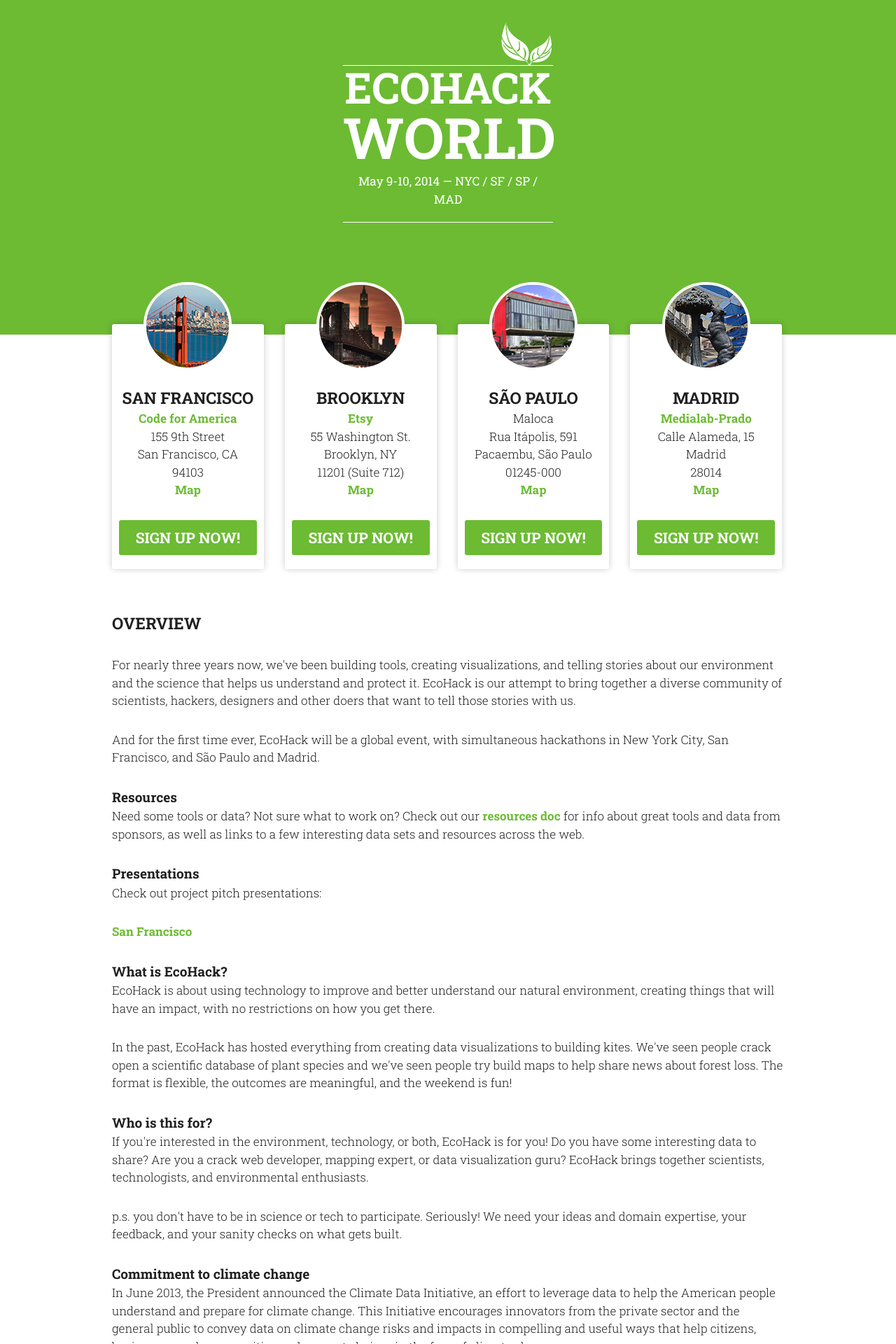
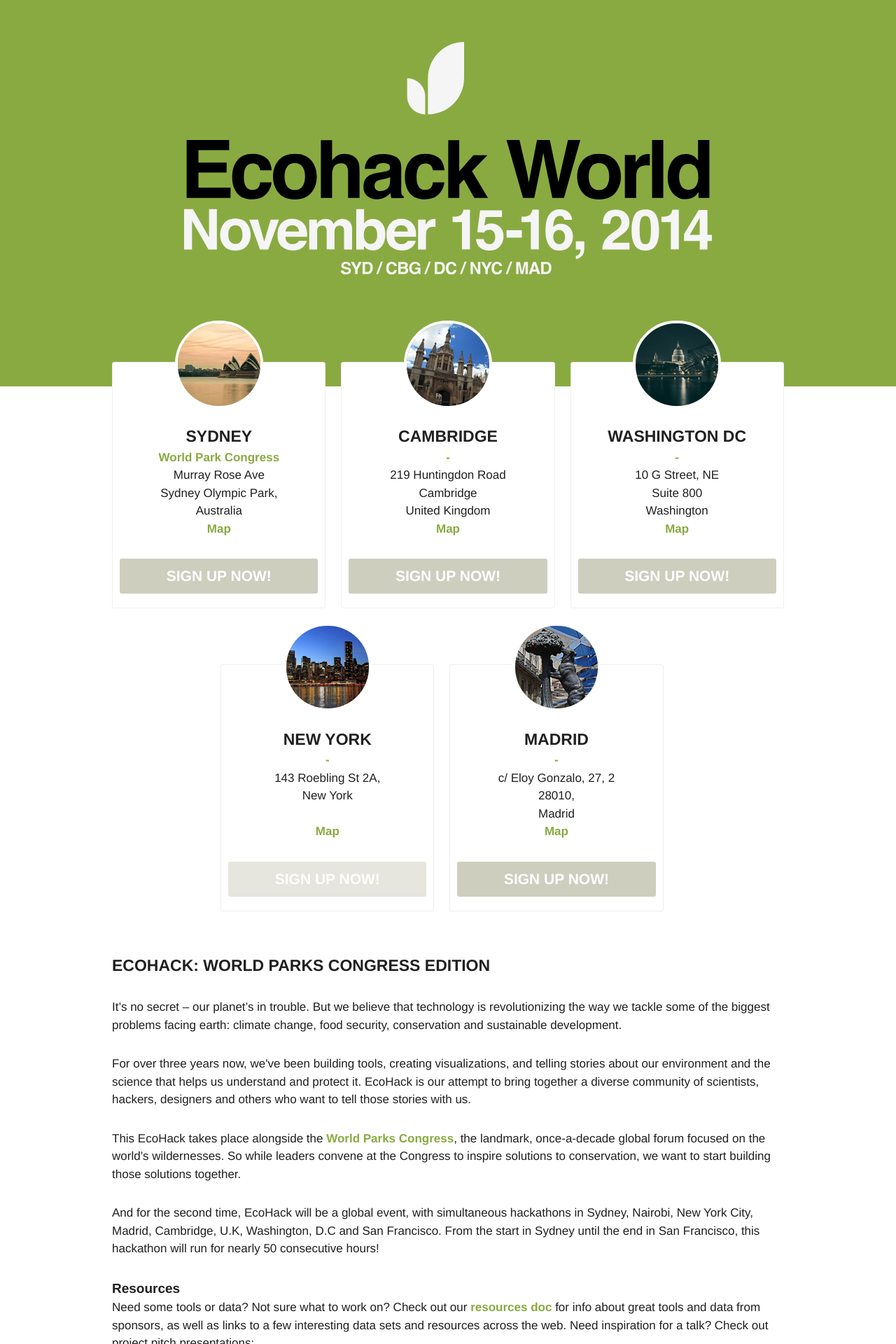
Before and after one commit to EcoHack/ecohack.github.io, a Jekyll site: the page built from index.html, in a window 1280 px wide. Shown: the top 1920 px of the page at 70% size. Built offline with Jekyll 4.4.1, drawn with Linux system fonts in a browser that asks for light colours; some of the changed text lies outside the part shown.

Commit message:
nov 2014

```diff
--- a/_layouts/default.html
+++ b/_layouts/default.html
@@ -13,11 +13,15 @@
     <div class="site {{ page.lang }}">
       <header class="header">
         <div class="inner">
-          <h1 class="site-title"><a href="{{ site.baseurl}}">ECOHACK<strong>WORLD</strong></a></h1>
-          <p class="date">
-            {{ page.may }} 9-10, 2014 &mdash; NYC <span>/</span> SF <span>/</span> SP <span>/</span> MAD
+          <h1 class="site-title">
+            <a href="{{ site.baseurl}}">
+              <img src="{{ site.baseurl}}/img/ecohack-header.svg" alt="">
+            </a>
+          </h1>
+          <!-- <p class="date">
+            {{ page.may }} 15-16, 2014 <br> SYD <span>/</span> CBG <span>/</span> DC <span>/</span> NYC <span>/</span> MAD
             <a href="#submit" class="submit">{{ page.submit }}</a>
-          </p>
+          </p> -->
         </div>
       </header>
 
@@ -29,16 +33,16 @@
             <h2 class="section-header">{{ page.sponsors }}</h2>
             <p>
               <a href="http://www.wri.org/" target="_blank" class="logo"><img src="{{ site.baseurl}}/img/wri.png" alt="wri" /></a>
+              <a href="http://www.mapbox.com/" target="_blank" class="logo"><img src="{{ site.baseurl}}/img/mapbox.png" alt="mapbox" /></a>
             </p>
 	    <p>
-	     <a href="http://www.digitalglobe.com/" target="_blank" class="logo"><img src="{{ site.baseurl}}/img/digitalglobe.png" alt="digital globe" /></a>
-             <a href="http://www.ridescoutapp.com" target="_blank" class="logo"><img src="{{ site.baseurl}}/img/ridescout.png" alt="ridescout app" /></a>
+	           <!-- <a href="http://www.digitalglobe.com/" target="_blank" class="logo"><img src="{{ site.baseurl}}/img/digitalglobe.png" alt="digital globe" /></a>
+             <a href="http://www.ridescoutapp.com" target="_blank" class="logo"><img src="{{ site.baseurl}}/img/ridescout.png" alt="ridescout app" /></a> -->
 	    </p>
               <p>
-              <a href="http://www.mapbox.com/" target="_blank" class="logo"><img src="{{ site.baseurl}}/img/mapbox.png" alt="mapbox" /></a>
-              <a href="http://www.amigocloud.com" target="_blank" class="logo"><img src="{{ site.baseurl}}/img/amigocloud.png" alt="amigocloud" /></a>
+              <!-- <a href="http://www.amigocloud.com" target="_blank" class="logo"><img src="{{ site.baseurl}}/img/amigocloud.png" alt="amigocloud" /></a>
               <a href="http://www.forecast.io" target="_blank" class="logo"><img src="{{ site.baseurl}}/img/darksky.png" alt="dark sky company" /></a>
-              <a href="http://tecnilogica.com/en" target="_blank" class="logo"><img src="{{ site.baseurl}}/img/tecnilogica.png" alt="tecnilogica" /></a>
+              <a href="http://tecnilogica.com/en" target="_blank" class="logo"><img src="{{ site.baseurl}}/img/tecnilogica.png" alt="tecnilogica" /></a> -->
             </p>
 
             <p>{{ page.write }} <a href="mailto:info@ecohacksf.org">info@ecohacksf.org</a>.</p>
@@ -47,8 +51,10 @@
           <hr />
           <div class="section">
             <h2 class="section-header">{{ page.partners }}</h2>
-            <p><a href="http://gif.berkeley.edu" target="_blank" class="logo"><img src="{{ site.baseurl}}/img/gif.png" alt="gif" /></a>
-              <a href="http://www.ccsfgis.org/" target="_blank" class="logo"><img src="{{ site.baseurl}}/img/GISEC.png" alt="gisec" /></a></p>
+            <p>
+              <a href="http://www.unep-wcmc.org/" target="_blank" class="logo"><img src="{{ site.baseurl}}/img/logo-unep.png" alt="UNEP-WCMC" /></a>
+              <a href="http://www.developmentseed.org/" target="_blank" class="logo"><img src="{{ site.baseurl}}/img/logo-dev.png" alt="development seed" /></a>
+            </p>
           </div>
 
           <hr />
@@ -58,7 +64,8 @@
               <a href="http://publiclaboratory.org/" target="_blank" class="logo"><img src="{{ site.baseurl}}/img/public-lab-logo-small.png" alt="public-lab" /></a>
               <a href="http://datalab.wri.org" target="_blank" class="logo"><img src="{{ site.baseurl}}/img/datalab_logo_small_nowri.png" alt="datalab" /></a>
               <a href="http://cartodb.com" target="_blank" class="logo"><img src="{{ site.baseurl}}/img/cartodb.png" alt="cartodb" /></a>
-              <a href="http://ecolab.oeco.org.br/" target="_blank" class="logo"><img src="{{ site.baseurl}}/img/ecolab.png" alt="ecolab" /></a>
+              <a href="http://www.vizzuality.com/" target="_blank" class="logo"><img src="{{ site.baseurl }}/img/logo-viz.png" alt="vizzuality"></a>
+              <!-- <a href="http://ecolab.oeco.org.br/" target="_blank" class="logo"><img src="{{ site.baseurl}}/img/ecolab.png" alt="ecolab" /></a> -->
             </p>
           </div>
         </div>
--- a/index.html
+++ b/index.html
@@ -1,7 +1,7 @@
 ---
 layout: default
-title: EcoHack 2014 &mdash; May 9-10, 2014 &mdash; NYC / SF / SP / MAD
-may: May
+title: EcoHack 2014 &mdash; November 15-16, 2014 &mdash; NYC / SF / SP / MAD
+may: November
 sponsors: Sponsors
 write: If you or your company want to sponsor EcoHack, please write to
 partners: Partners
@@ -16,93 +16,128 @@
   <div class="inner">
     <div class="section">
       <div class="columns cities">
-        <div class="column four block">
-          <div class="round"><img src="{{ site.baseurl}}/img/sf.png" alt="San Francisco" /></div>
+
+        <div class="column three block">
+          <div class="round"><img src="{{ site.baseurl}}/img/sydney.png" alt="San Francisco" /></div>
           <p>
-            <strong class="section-header">San Francisco</strong>
-            <span><a href="http://www.codeforamerica.org" target=_blank>Code for America</a></span>
-            155 9th Street<br />
-            San Francisco, CA<br />
-            94103<br />
-            <a href="https://www.google.com/maps/place/155+9th+St/@37.7756408,-122.4136494,17z" target=_blank>Map</a>
+            <strong class="section-header">Sydney</strong>
+            <span><a href="http://worldparkscongress.org" target=_blank>World Park Congress</a></span>
+            Murray Rose Ave<br />
+            Sydney Olympic Park,<br />
+            Australia<br />
+            <a href="https://www.google.es/maps/place/Murray+Rose+Ave,+Sydney+Olympic+Park+NSW+2127,+Australia/@-33.92632,151.2852946,10z/" target=_blank>Map</a>
           </p>
-
-          <a href="http://www.eventbrite.com/e/ecohackworld-sf-edition-tickets-10810672011" class="signup">SIGN UP NOW!</a>
+          <a href=" http://nvite.com/EcoHack/ce0" class="signup">SIGN UP NOW!</a>
         </div>
 
-        <div class="column four block">
-          <div class="round"><img src="{{ site.baseurl}}/img/brooklyn.png" alt="Brooklyn" /></div>
+        <div class="column three block">
+          <div class="round"><img src="{{ site.baseurl}}/img/cambridge.png" alt="Brooklyn" /></div>
           <p>
-            <strong class="section-header">Brooklyn</strong>
-            <span><a href="http://www.etsy.com" target=_blank>Etsy</a></span>
-            55 Washington St.<br />
-            Brooklyn, NY <br />
-            11201 (Suite 712)<br />
-            <a href="https://www.google.com/maps/place/55+Washington+St+%23712/@40.7027103,-73.9888448,17z/" target=_blank>Map</a>
+            <strong class="section-header">Cambridge</strong>
+            <span><a href="#" target=_blank>-</a></span>
+            219 Huntingdon Road<br />
+            Cambridge <br />
+            United Kingdom<br />
+            <a href="https://www.google.es/maps/place/UNEP+World+Conservation+Monitoring+Centre,+219+Huntingdon+Rd,+Cambridge+CB3+0DL,+Reino+Unido/@52.219689,0.091935,17z" target=_blank>Map</a>
           </p>
-
-          <a href="https://www.eventbrite.com/e/ecohackworld-nyc-edition-tickets-9295800991" class="signup">SIGN UP NOW!</a>
+          <a href="https://nvite.com/EcoHack/fb5" class="signup">SIGN UP NOW!</a>
         </div>
 
-        <div class="column four block">
-          <div class="round"><img src="{{ site.baseurl}}/img/paulista.png" alt="São Paulo" /></div>
+        <div class="column three block">
+          <div class="round"><img src="{{ site.baseurl}}/img/washington.jpg" alt="São Paulo" /></div>
           <p>
-            <strong class="section-header">São Paulo</strong>
-            <span>Maloca</span>
-            Rua Itápolis, 591<br />
-            Pacaembu, São Paulo<br />
-            01245-000<br />
-            <a href="https://www.google.com/maps/place/Rua+Itápolis,+591+-+Pacaembú/@-23.5481845,-46.6641778,17z/" target=_blank>Map</a>
+            <strong class="section-header">Washington DC</strong>
+            <span><a href="#" target=_blank>-</a></span>
+            10 G Street, NE<br />
+            Suite 800<br />
+            Washington<br />
+            <a href="https://www.google.es/maps/place/10+G+St+NE+%23800,+Washington,+DC+20002,+EE.+UU./@38.8989821,-77.0081139,17z/data=!3m1!4b1!4m2!3m1!1s0x89b7b820dc995443:0x352f5be59490ae10" target=_blank>Map</a>
           </p>
+          <a href="https://nvite.com/EcoHack/b41" class="signup">SIGN UP NOW!</a>
+        </div>
+      </div>
+      <div class="row">
 
-          <a href="http://www.eventbrite.com/e/ecohackworld-edicao-sao-paulo-tickets-10956925459" class="signup">SIGN UP NOW!</a>
+        <div class="column three block">
+          <div class="round"><img src="{{ site.baseurl}}/img/new-york.png" alt="São Paulo" /></div>
+          <p>
+            <strong class="section-header">New York</strong>
+            <span><a href="#" target=_blank>-</a></span>
+            143 Roebling St 2A,<br />
+            New York<br /><br />
+            <a href="https://www.google.es/maps/place/143+Roebling+St,+Brooklyn,+NY+11211,+EE.+UU./@40.7142487,-73.957407,17z/data=!3m1!4b1!4m2!3m1!1s0x89c2595fb1fd7c67:0xdeccf36f99bd3a5a" target=_blank>Map</a>
+          </p>
+          <a href="https://nvite.com/EcoHack/e33" class="signup disabled" >SIGN UP NOW!</a>
         </div>
 
-        <div class="column four block">
+        <div class="column three block">
           <div class="round"><img src="{{ site.baseurl}}/img/mad.png" alt="Madrid" /></div>
           <p>
             <strong class="section-header">Madrid</strong>
-            <span><a href="http://medialab-prado.es/" target=_blank>Medialab-Prado</a></span>
-            Calle Alameda, 15<br />
+            <span><a href="#" target=_blank>-</a></span>
+            c/ Eloy Gonzalo, 27, 2<br />
+            28010,<br />
             Madrid<br />
-            28014<br />
-            <a href="https://www.google.com/maps/place/Calle+Alameda,+15/@40.4108305,-3.6937644,17z" target=_blank>Map</a>
+            <a href="https://www.google.es/maps/place/Calle+Eloy+Gonzalo,+27,+28010+Madrid/@40.4346732,-3.7005348,17z" target=_blank>Map</a>
           </p>
+          <a href="http://nvite.com/EcoHack/a99" class="signup">SIGN UP NOW!</a>
+        </div>
 
-          <a href="https://www.eventbrite.es/e/entradas-ecohackworld-madrid-edition-11289476127" class="signup">SIGN UP NOW!</a>
-        </div>
+        <!-- <div class="column three block">
+          <div class="round"><img src="{{ site.baseurl}}/img/mad.png" alt="Madrid" /></div>
+          <p>
+            <strong class="section-header">Madrid</strong>
+            <span><a href="#" target=_blank>-</a></span>
+            c/ Eloy Gonzalo, 27, 2<br />
+            28010,<br />
+            Madrid<br />
+            <a href="https://www.google.es/maps/place/Calle+Eloy+Gonzalo,+27,+28010+Madrid/@40.4346732,-3.7005348,17z" target=_blank>Map</a>
+          </p>
+          <a href="http://nvite.com/EcoHack/a99" class="signup">SIGN UP NOW!</a>
+        </div> -->
       </div>
     </div>
 
     <div class="section overview">
-      <h2 class="section-header">Overview</h2>
-      <p>For nearly three years now, we've been building tools, creating visualizations, and telling stories about our environment and the science that helps us understand and protect it. EcoHack is our attempt to bring together a diverse community of scientists, hackers, designers and other doers that want to tell those stories with us.</p>
-      <p>And for the first time ever, EcoHack will be a global event, with simultaneous hackathons in New York City, San Francisco, and São Paulo and Madrid.</p>
+      <h2 class="section-header">EcoHack: World Parks Congress Edition</h2>
+      <p>It’s no secret – our planet’s in trouble. But we believe that technology is revolutionizing the way we tackle some of the biggest problems facing earth: climate change, food security, conservation and sustainable development.</p>
+      <p>For over three years now, we've been building tools, creating visualizations, and telling stories about our environment and the science that helps us understand and protect it. EcoHack is our attempt to bring together a diverse community of scientists, hackers, designers and others who want to tell those stories with us.</p>
+
+      <p>This EcoHack takes place alongside the <a href="http://worldparkscongress.org/">World Parks Congress</a>, the landmark, once-a-decade global forum focused on the world’s wildernesses. So while leaders convene at the Congress to inspire solutions to conservation, we want to start building those solutions together.
+      </p>
+
+      <p>And for the second time, EcoHack will be a global event, with simultaneous hackathons in Sydney, Nairobi, New York City, Madrid, Cambridge, U.K, Washington, D.C and San Francisco. From the start in Sydney until the end in San Francisco, this hackathon will run for nearly 50 consecutive hours!</p>
 
       <h3 class="content-header">Resources</h3>
-      <p>Need some tools or data? Not sure what to work on? Check out our <a href="https://docs.google.com/document/d/1XKr-MEgOGF7tDnJO5WVllIhBXQ17iq1p0k2io_w2C4w">resources doc</a> for info about great tools and data from sponsors, as well as links to a few interesting data sets and resources across the web.</p>
+      <p>Need some tools or data? Not sure what to work on? Check out our <a href="https://docs.google.com/document/d/1XKr-MEgOGF7tDnJO5WVllIhBXQ17iq1p0k2io_w2C4w">resources doc</a> for info about great tools and data from sponsors, as well as links to a few interesting data sets and resources across the web. Need inspiration for a talk? Check out project pitch presentations:</p>
 
-      <h3 class="content-header" id=presentations>Presentations</h3>
-      <p>Check out project pitch presentations:</p>
       <p><ul><li><a href="https://speakerdeck.com/ecohacksf">San Francisco</a></li></ul></p>
+
 
       <h3 class="content-header">What is EcoHack?</h3>
       <p>EcoHack is about using technology to improve and better understand our natural environment, creating things that will have an impact, with no restrictions on how you get there.</p>
       <p>In the past, EcoHack has hosted everything from creating data visualizations to building kites. We've seen people crack open a scientific database of plant species and we've seen people try build maps to help share news about forest loss. The format is flexible, the outcomes are meaningful, and the weekend is fun!</p>
 
       <h3 class="content-header">Who is this for?</h3>
-      <p>If you're interested in the environment, technology, or both, EcoHack is for you! Do you have some interesting data to share? Are you a crack web developer, mapping expert, or data visualization guru? EcoHack brings together scientists, technologists, and environmental enthusiasts.</p>
-      <p>p.s. you don't have to be in science or tech to participate. Seriously! We need your ideas and domain expertise, your feedback, and your sanity checks on what gets built.</p>
+      <p>If you're interested in the environment, technology, or both, EcoHack is for you! Do you have some interesting data to share? Are you a crack web developer, mapping expert, or data visualization guru? EcoHack brings together scientists, technologists, and environmental enthusiasts.
+      You don't have to be in science or tech to participate. Seriously! We need your ideas, domain expertise, and feedback on what gets built. All are welcome.</p>
 
-      <h3 class="content-header">Commitment to climate change</h3>
-      <aside class="aside"><p>In June 2013, the President announced the Climate Data Initiative, an effort to leverage data to help the American people understand and prepare for climate change.  This Initiative encourages innovators from the private sector and the general public to convey data on climate change risks and impacts in compelling and useful ways that help citizens, businesses, and communities make smart choices in the face of climate change. </p></aside>
-      <p>At EcoHack, we plan to support the work of anyone trying to better educate, understand and prepare for the effects of climate change. We will be selecting some of the best climate change related hacks to include at our global events. If you have a climate related project, we strongly encourage you to submit to one of our three locations. We will support these hack and work hard to ensure you find the legs to continue development after EcoHack weekend. </p>
+      <h3 class="content-header">2014 IUCN World Parks Congress</h3>
+      <aside class="aside"><p>This year the <a href="http://worldparkscongress.org/">IUCN World Parks Congress</a> will convene the world’s leaders to discuss original approaches to conservation and development. Focusing on the theme “Parks, People, Planet: inspiring solutions” the event will explore the role conservation plays in addressing challenges from water security to deforestation to human health.</p></aside>
+      <p>At EcoHack, we plan to support the work of anyone trying to better communicate, understand and defend the world’s protected areas. We will prioritize some of the best land, forest and biodiversity-related hacks to include at our global events. If you have a protected areas related project, we strongly encourage you to <a href="https://docs.google.com/forms/d/1AtKGdQf3c9GikypfBdPNNE3VGbEmTAyY_dTAj6FhTSQ/viewform">submit your idea using this form</a>. We will support these hacks and help teams find resources to continue development after EcoHack weekend.</p>
+      <h3 class="content-header">Have a project?</h3>
+      <p>Want to bring an exciting new project or idea to EcoHack? Make sure it's related to the environment and has clear goals that can be achieved in a single day. Like we said, we especially welcome projects with a focus on protected areas! Feel free to <a href="mailto:jamie.gibson@vizzuality.com">email us</a> or tweet us (@EcoHackGlobal) if you want to discuss your idea before the hack.</p>
 
-      <h3 class="content-header">Have a project?</h3>
-      <p>Want to bring an exciting new project or idea to EcoHack? Make sure it's related to the environment and has clear goals that can be achieved in a single day.</p>
-      <p><a href="https://docs.google.com/forms/d/1ultPHL-gE697UDvirrBWr1EKLS1_Rs9eAsDtKWZK2vA/viewform">Submit your project now!</a> We'll select a few projects for ignite talks on Friday night, but you can work on whatever you want on Saturday.</p>
-      <p></p>
-      <p>Follow the <a href="https://twitter.com/?category=people#!/search/realtime/%23EcoHack">Twitter discussion</a>.</p>
+      <h3 class="content-header">Follow EcoHack</h3>
+      <p>If you can’t make it to one of our hacks you can still watch the hack unfold. Follow the @EcoHackGlobal twitter account, or check one of the links below to see what’s going on at your local hack:</p>
+
+      <ul>
+        <li>Washington DC, USA: <a href="https://nvite.com/EcoHack/b41">https://nvite.com/EcoHack/b41</a></li>
+        <li>Cambridge, UK: <a href="https://nvite.com/EcoHack/fb5">https://nvite.com/EcoHack/fb5</a></li>
+        <li>Madrid, ES: <a href="http://nvite.com/EcoHack/a99">http://nvite.com/EcoHack/a99</a></li>
+        <li>Nairobi, Kenya: <a href="http://nvite.com/EcoHack/b75">http://nvite.com/EcoHack/b75</a></li>
+        <li>Sydney, Aus: <a href="http://nvite.com/EcoHack/ce0">http://nvite.com/EcoHack/ce0</a></li>
+      </ul>
     </div>
 
     <div class="section program">
@@ -119,14 +154,14 @@
 
         <div class="column two">
           <h3 class="content-header">
-            <span>SATURDAY. 9:30AM-8PM</span> Hacking with data
+            <span>SUNDAY. 9:30AM-8PM</span> Hacking with data
           </h3>
           <p>This is an unconference, which means that after the Ignite talks on Friday we will divide into small groups on Saturday and actually work on solutions.</p>
           <p>Bring your laptop, hardware, balloons, and data and be ready to hack. At the end of the day we all come back together to show off our results.</p>
         </div>
       </div>
 
-      <aside class="aside"><p><strong>Friday</strong> we will meet for pizza at <strong>6:30PM</strong> with talks starting at <strong>7:15PM</strong>. Afterward, we'll go out for beers, get to know each other, and talk about project plans. <strong>Saturday</strong> we'll start at <strong>9:30AM</strong> and finish around <strong>8:30PM</strong> - just in time for more beers nearby. Food and drinks will be provided.</p></aside>
+      <aside class="aside"><p><strong>Saturday</strong> we will meet for pizza at <strong>6:30PM</strong> with talks starting at <strong>7:15PM</strong>. Afterward, we'll go out for beers, get to know each other, and talk about project plans. <strong>Saturday</strong> we'll start at <strong>9:30AM</strong> and finish around <strong>8:30PM</strong> - just in time for more beers nearby. Food and drinks will be provided.</p></aside>
     </div>
 
     <div class="section history">
```
Also changed, not shown: other parts of index.html (+1 -1 lines), sass/screen.scss (+54 -18 lines), css/screen.css, img/cambridge.png (added), img/cambridge.png.jpg (added), img/ecohack-header.svg (added), img/logo-dev.png (added), img/logo-unep.png (added), img/logo-viz.png (added), img/new-york.png (added), img/sydney.png (added), img/washington.jpg (added).
